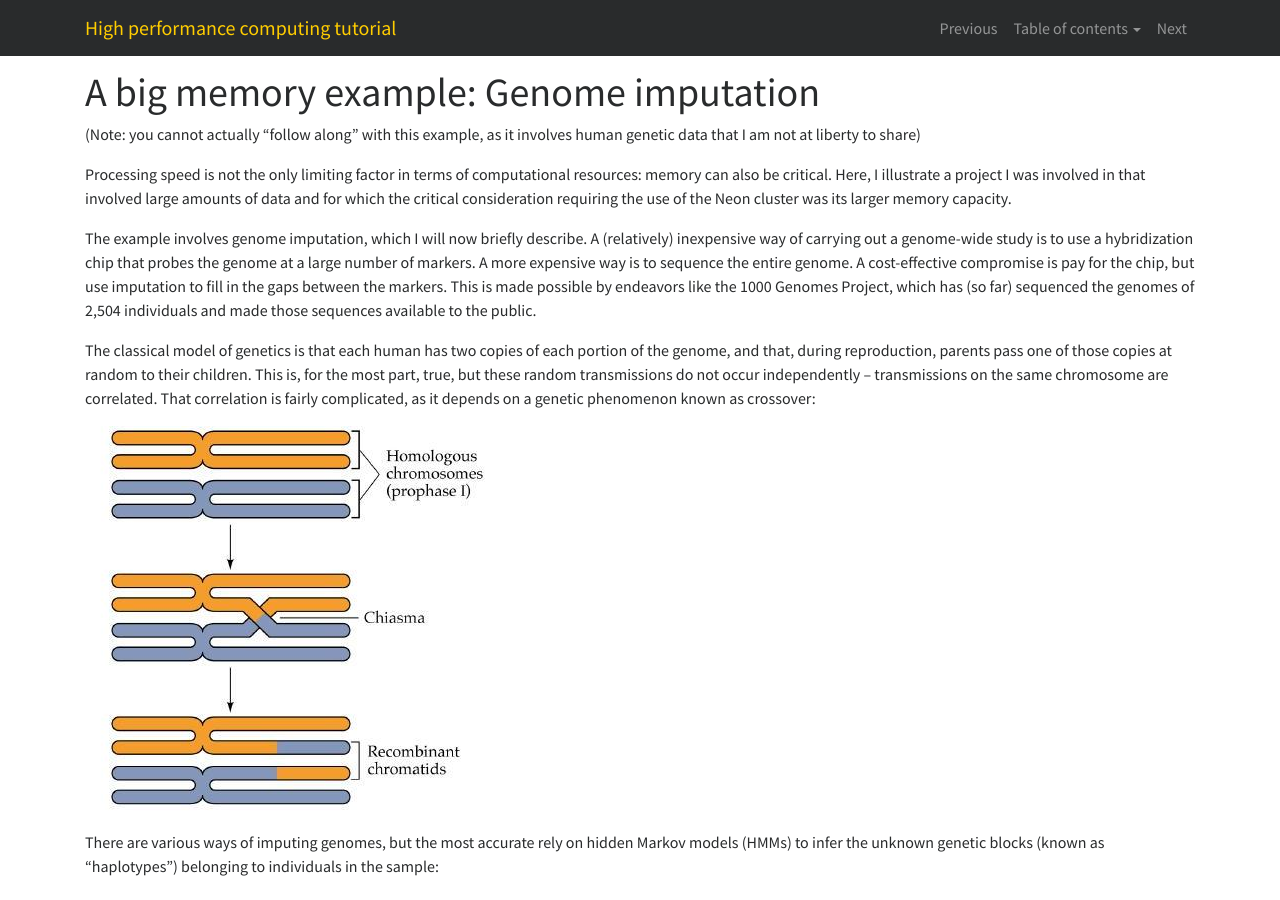
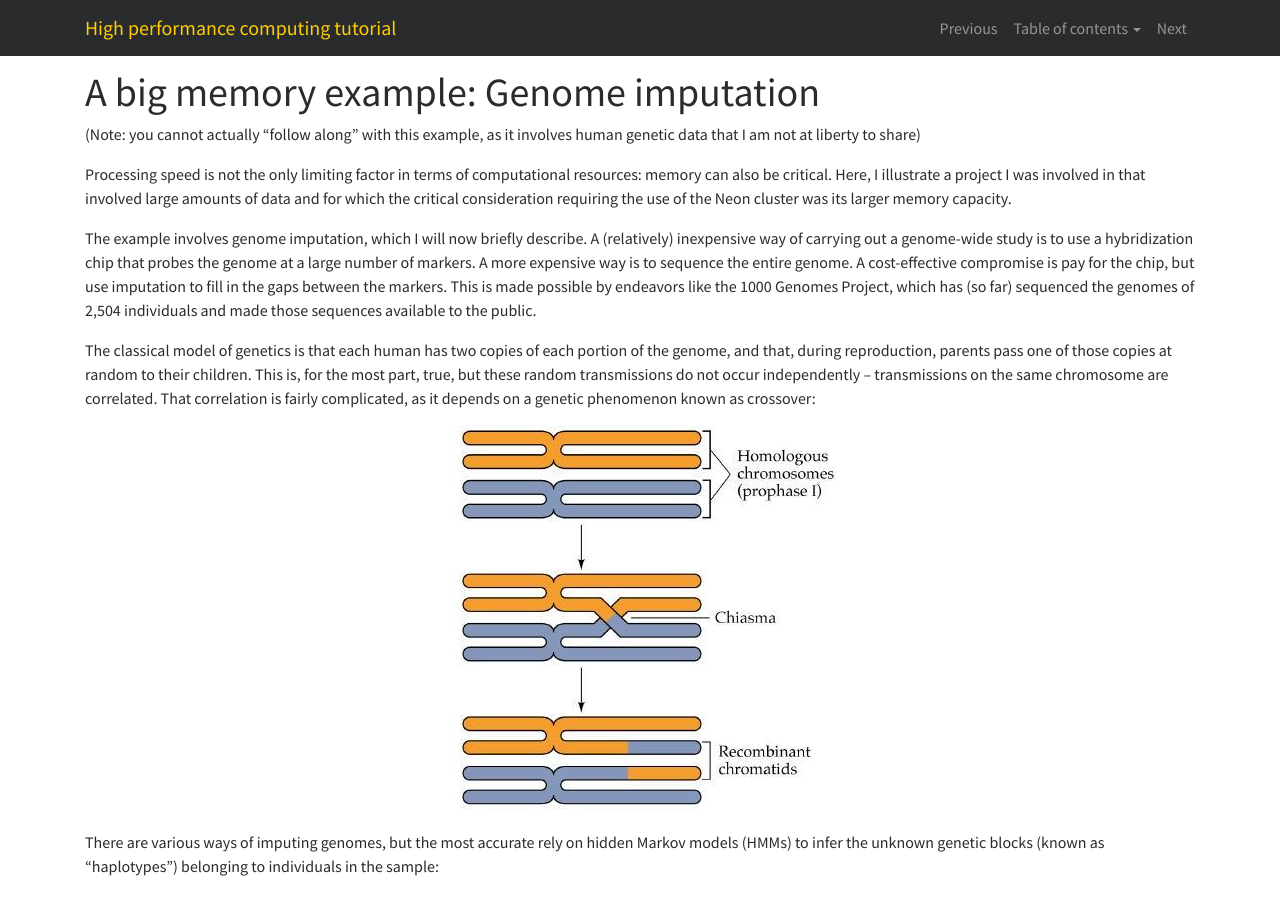
Before and after one commit to IowaBiostat/hpc, a Jekyll site: the page built from 11.md, in a window 1280 px wide and 900 px high. Built offline with Jekyll 4.4.1, drawn with Linux system fonts in a browser that asks for light colours; nearby versions of some CDN libraries; our own code applies the rules of GitHub Pages for plain Markdown files.

Commit message:
Updating img class for HMM page

```diff
--- a/11.md
+++ b/11.md
@@ -30,13 +30,13 @@ random transmissions do not occur independently -- transmissions on the same
 chromosome are correlated.  That correlation is fairly complicated, as it
 depends on a genetic phenomenon known as crossover:
 
-<img class="center" src="img/crossover.jpg" width="409" height="388" border="0">
+<img class="img-fluid mx-auto d-block" src="img/crossover.jpg">
 
 There are various ways of imputing genomes, but the most accurate rely on hidden
 Markov models (HMMs) to infer the unknown genetic blocks (known as "haplotypes")
 belonging to individuals in the sample:
 
-<img class="center" src="img/hmm.png" width="531" height="276" border="0">
+<img class="img-fluid mx-auto d-block" src="img/hmm.png">
 
 Essentially, the observed genotypes (G<sub>O</sub>) provide information about
 the hidden haplotypes (Z), which in turn allow us to infer the unobserved
```
